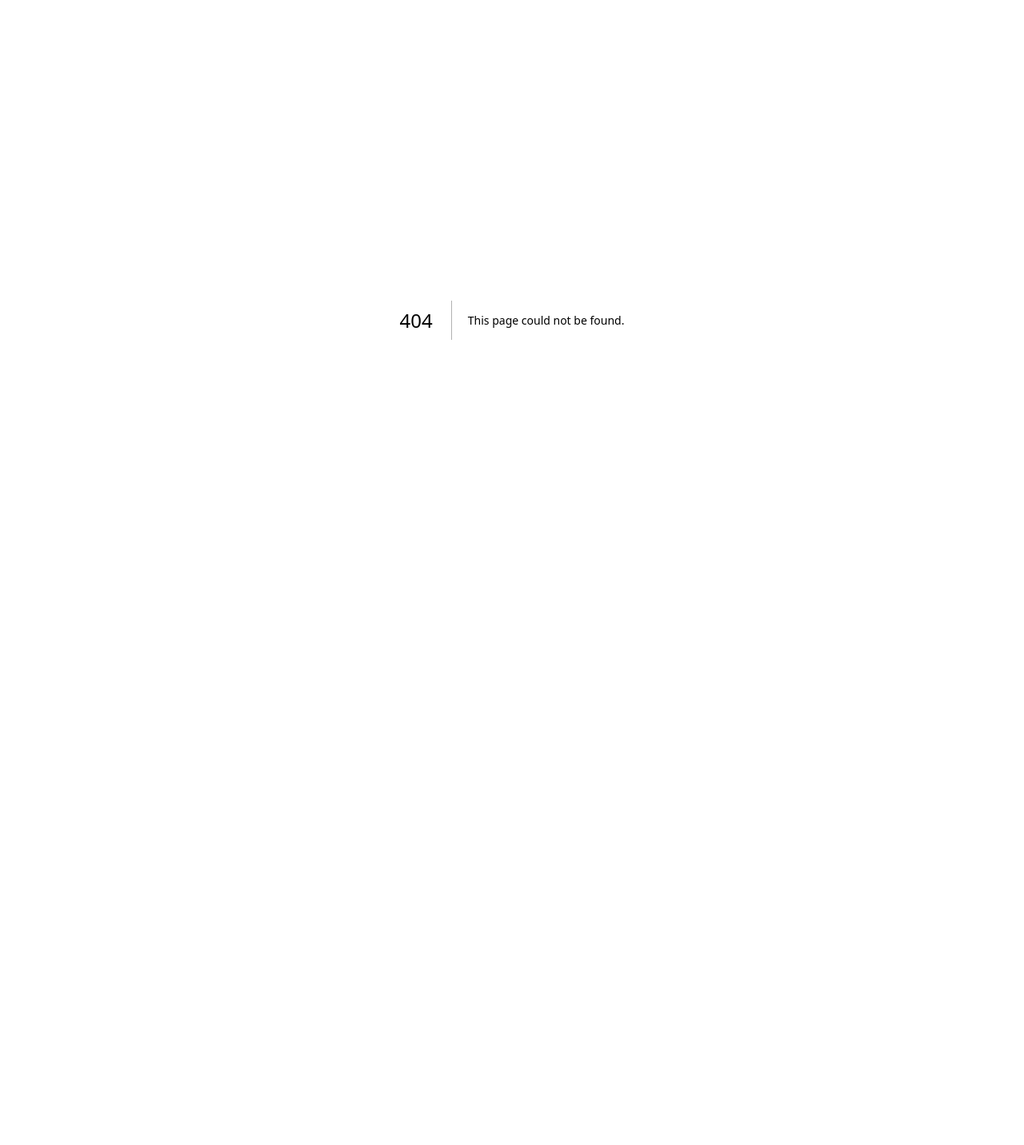
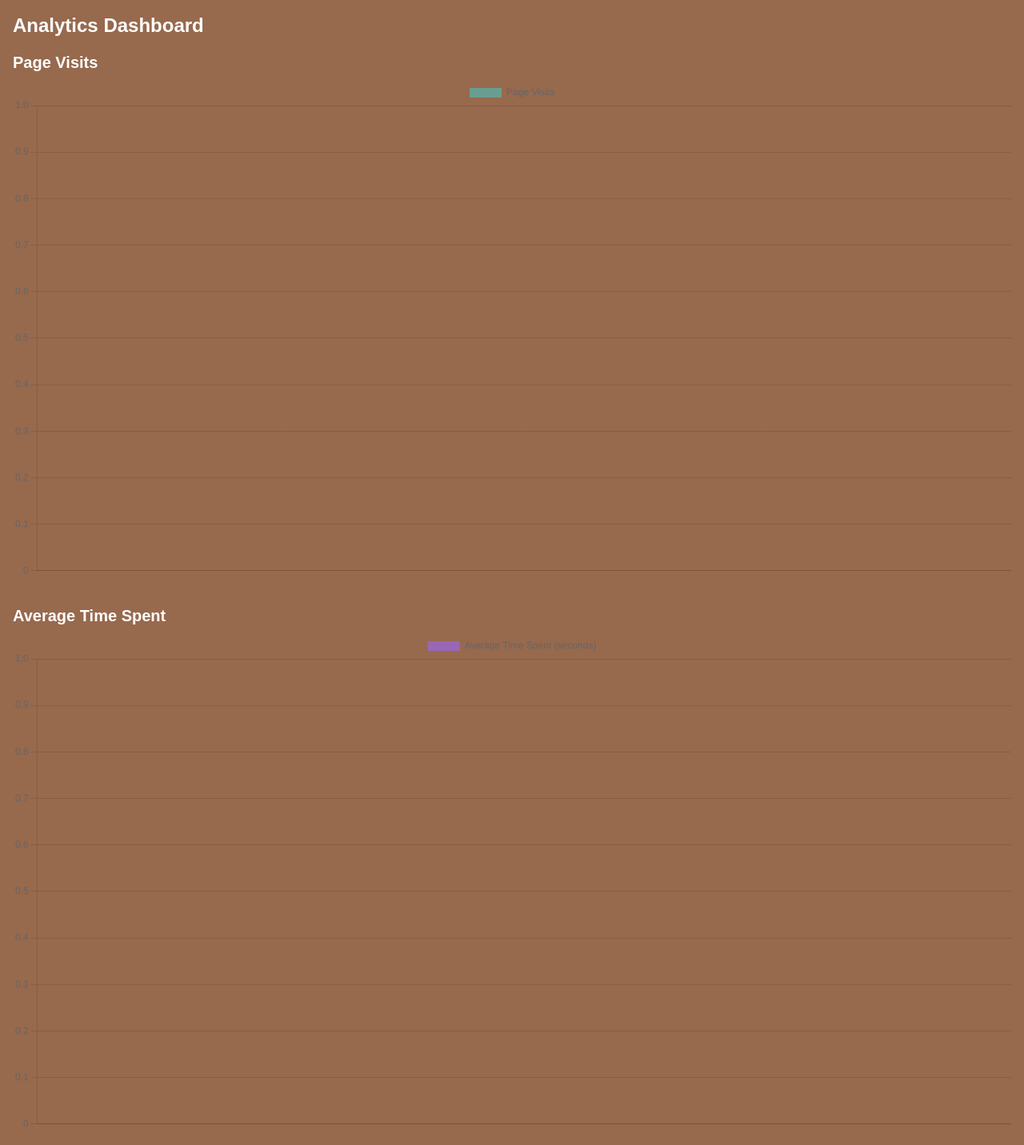
Before and after one commit to tijesunimi-5/dev-tijesunimi, a Next.js app: page /analytics in a window 1280 px wide. Before the commit this address had no page. Shown: the whole page at 80% size. Before the commit the page ends 800 px from the top, so only its background shows below. Built offline with nearby package versions, Linux system fonts and the light colour scheme.

Commit message:
added analytics

```diff
--- /dev/null
+++ b/app/analytics/page.tsx
@@ -0,0 +1,100 @@
+'use client';
+
+import { useEffect, useState } from 'react';
+import { Bar } from 'react-chartjs-2';
+import {
+  Chart as ChartJS,
+  CategoryScale,
+  LinearScale,
+  BarElement,
+  Title,
+  Tooltip,
+  Legend,
+} from 'chart.js';
+
+// Register Chart.js components
+ChartJS.register(CategoryScale, LinearScale, BarElement, Title, Tooltip, Legend);
+
+// Define the interface for analytics data
+interface AnalyticsData {
+  deviceId: string;
+  page: string;
+  visitTime: string;
+  timeSpent: number;
+}
+
+export default function AnalyticsPage() {
+  const [analytics, setAnalytics] = useState<AnalyticsData[]>([]);
+  const [loading, setLoading] = useState(true);
+
+  // Fetch analytics data
+  useEffect(() => {
+    const fetchAnalytics = async () => {
+      try {
+        const response = await fetch('/api/analytics');
+        const data = await response.json();
+        setAnalytics(data);
+        setLoading(false);
+      } catch (error) {
+        console.error('Error fetching analytics:', error);
+        setLoading(false);
+      }
+    };
+    fetchAnalytics();
+  }, []);
+
+  // Prepare data for charts
+  const pageVisits = analytics.reduce((acc, curr) => {
+    acc[curr.page] = (acc[curr.page] || 0) + 1;
+    return acc;
+  }, {} as Record<string, number>);
+
+  const avgTimeSpent = analytics.reduce((acc, curr) => {
+    if (!acc[curr.page]) {
+      acc[curr.page] = { total: 0, count: 0 };
+    }
+    acc[curr.page].total += curr.timeSpent;
+    acc[curr.page].count += 1;
+    return acc;
+  }, {} as Record<string, { total: number; count: number }>);
+
+  const chartDataVisits = {
+    labels: Object.keys(pageVisits),
+    datasets: [
+      {
+        label: 'Page Visits',
+        data: Object.values(pageVisits),
+        backgroundColor: 'rgba(75, 192, 192, 0.6)',
+      },
+    ],
+  };
+
+  const chartDataTime = {
+    labels: Object.keys(avgTimeSpent),
+    datasets: [
+      {
+        label: 'Average Time Spent (seconds)',
+        data: Object.keys(avgTimeSpent).map(
+          (page) => avgTimeSpent[page].total / avgTimeSpent[page].count
+        ),
+        backgroundColor: 'rgba(153, 102, 255, 0.6)',
+      },
+    ],
+  };
+
+  if (loading) return <div>Loading analytics...</div>;
+
+  return (
+    <div className="container mx-auto p-4">
+      <h1 className="text-2xl font-bold mb-4">Analytics Dashboard</h1>
+      <div className="mb-8">
+        <h2 className="text-xl font-semibold mb-2">Page Visits</h2>
+        <Bar data={chartDataVisits} options={{ responsive: true }} />
+      </div>
+      <div>
+        <h2 className="text-xl font-semibold mb-2">Average Time Spent</h2>
+        <Bar data={chartDataTime} options={{ responsive: true }} />
+      </div>
+    </div>
+  );
+}
--- /dev/null
+++ b/app/api/analytics/route.ts
@@ -0,0 +1,32 @@
+import { NextRequest, NextResponse } from 'next/server';
+import fs from 'fs/promises';
+import path from 'path';
+
+// Define the interface for analytics data
+interface AnalyticsData {
+  deviceId: string;
+  page: string;
+  visitTime: string;
+  timeSpent: number;
+}
+
+// Path to the analytics JSON file
+const filePath = path.join(process.cwd(), 'analytics.json');
+
+// GET handler to retrieve analytics data
+export async function GET(req: NextRequest) {
+  try {
+    let analytics: AnalyticsData[] = [];
+    try {
+      const fileData = await fs.readFile(filePath, 'utf-8');
+      analytics = JSON.parse(fileData);
+    } catch (error) {
+      // File doesn't exist, return empty array
+      analytics = [];
+    }
+    return NextResponse.json(analytics, { status: 200 });
+  } catch (error) {
+    console.error('Error reading analytics:', error);
+    return NextResponse.json({ error: 'Failed to fetch analytics' }, { status: 500 });
+  }
+}
--- /dev/null
+++ b/app/api/track/route.ts
@@ -0,0 +1,42 @@
+import { NextRequest, NextResponse } from 'next/server';
+import fs from 'fs/promises';
+import path from 'path';
+
+// Define the interface for the request body
+interface AnalyticsData {
+  deviceId: string;
+  page: string;
+  visitTime: string;
+  timeSpent: number;
+}
+
+// Path to the analytics JSON file
+const filePath = path.join(process.cwd(), 'analytics.json');
+
+// POST handler for tracking data
+export async function POST(req: NextRequest) {
+  try {
+    const data: AnalyticsData = await req.json();
+
+    // Read existing analytics data
+    let analytics: AnalyticsData[] = [];
+    try {
+      const fileData = await fs.readFile(filePath, 'utf-8');
+      analytics = JSON.parse(fileData);
+    } catch (error) {
+      // File doesn't exist, initialize empty array (file will be created on write)
+      analytics = [];
+    }
+
+    // Append new data
+    analytics.push(data);
+
+    // Write updated analytics to file
+    await fs.writeFile(filePath, JSON.stringify(analytics, null, 2));
+
+    return NextResponse.json({ message: 'Analytics recorded' }, { status: 200 });
+  } catch (error) {
+    console.error('Error saving analytics:', error);
+    return NextResponse.json({ error: 'Failed to record analytics' }, { status: 500 });
+  }
+}
--- a/app/page.tsx
+++ b/app/page.tsx
@@ -13,6 +13,7 @@ import ProjectSection from "@/components/ProjectSection";
 import Skillset from "@/components/Skillset";
 import ContactSection from "@/components/ContactSection";
 import Projects from "@/components/Projects";
+import PageTracker from "../components/PageTracker"
 
 gsap.registerPlugin(ScrollTrigger)
 
@@ -78,6 +79,7 @@ export default function Home() {
 
   return (
     <section className="py-10 relative w-screen overflow-x-hidden">
+      <PageTracker />
       <TabSection />
       <div id="hero" className="hero-section h-[90vh] px-5 pt-28 md:px-10 md:h-[90vh] lg:flex lg:justify-between lg:items-center xl:px-32">
         <div className="col1">
--- /dev/null
+++ b/components/PageTracker.tsx
@@ -0,0 +1,74 @@
+'use client';
+
+import { useEffect } from 'react';
+import { v4 as uuidv4 } from 'uuid';
+
+// Define the interface for analytics data
+interface AnalyticsData {
+  deviceId: string; // Added device ID
+  page: string;
+  visitTime: string;
+  timeSpent: number; // in seconds
+}
+
+const PageTracker: React.FC = () => {
+  useEffect(() => {
+    // Get or generate a unique device ID
+    let deviceId = localStorage.getItem('deviceId');
+    if (!deviceId) {
+      deviceId = uuidv4();
+      localStorage.setItem('deviceId', deviceId);
+    }
+
+    // Get current page URL and timestamp
+    const page = window.location.pathname;
+    const visitTime = new Date().toISOString();
+
+    // Store initial visit data in localStorage
+    const visitData: AnalyticsData = {
+      deviceId,
+      page,
+      visitTime,
+      timeSpent: 0,
+    };
+    localStorage.setItem('pageVisit', JSON.stringify(visitData));
+
+    // Function to calculate time spent and send data
+    const handleBeforeUnload = async () => {
+      const endTime = new Date();
+      const startTime = new Date(visitData.visitTime);
+      const timeSpent = Math.round((endTime.getTime() - startTime.getTime()) / 1000); // Time in seconds
+
+      // Update visit data with time spent
+      visitData.timeSpent = timeSpent;
+
+      try {
+        // Send data to API
+        await fetch('/api/track', {
+          method: 'POST',
+          headers: {
+            'Content-Type': 'application/json',
+          },
+          body: JSON.stringify(visitData),
+        });
+      } catch (error) {
+        console.error('Error sending analytics:', error);
+      }
+
+      // Clear page visit data after sending
+      localStorage.removeItem('pageVisit');
+    };
+
+    // Add event listener for when the user leaves the page
+    window.addEventListener('beforeunload', handleBeforeUnload);
+
+    // Cleanup event listener on component unmount
+    return () => {
+      window.removeEventListener('beforeunload', handleBeforeUnload);
+    };
+  }, []);
+
+  return null;
+};
+
+export default PageTracker;
--- a/components/Skillset.tsx
+++ b/components/Skillset.tsx
@@ -23,72 +23,72 @@ const Skillset = () => {
     },
     {
       name: 'JavaScript',
-      level: 'Intermediate',
+      level: 'Advanced',
       description: 'Skilled in writing clean and efficient JavaScript code.',
-      rating: 78,
+      rating: 70,
       icon: <DiJavascript className='inline' />
     },
     {
       name: 'React',
       level: 'Intermediate',
       description: 'Experienced in building dynamic user interfaces with React.',
-      rating: 75,
+      rating: 65,
       icon: <RiReactjsLine className='inline' />
     },
     {
       name: 'TypeScript',
       level: 'Intermediate',
       description: 'Proficient in using TypeScript for type-safe JavaScript development.',
-      rating: 70,
+      rating: 62,
       icon: <SiTypescript className='inline' />
     },
     {
       name: 'Next.js',
       level: 'Intermediate',
       description: 'Experienced in building server-rendered applications with Next.js.',
-      rating: 82,
+      rating: 67,
       icon: <RiNextjsLine className='inline' />
     },
     {
       name: 'Tailwind CSS',
-      level: 'Intermediate',
+      level: 'Advanced',
       description: 'Skilled in using Tailwind CSS for utility-first styling.',
-      rating: 85,
+      rating: 69,
       icon: <RiTailwindCssLine className='inline' />
     },
     {
       name: 'Node.js',
-      level: 'beginner',
+      level: 'Beginner',
       description: 'Familiar with building server-side applications using Node.js.',
-      rating: 50,
+      rating: 40,
       icon: <FaNodeJs className='inline' />
     },
     {
       name: "Express.js",
-      level: 'beginner',
+      level: 'Beginner',
       description: 'Basic understanding of building web applications with Express.js.',
-      rating: 50,
+      rating: 40,
       icon: null
     },
     {
       name: 'MongoDB',
-      level: 'intermediate',
+      level: 'Intermediate',
       description: 'Familiar with NoSQL databases and basic CRUD operations in MongoDB.',
       icon: <DiMongodb className='inline' />,
-      rating: 40,
+      rating: 61,
     },
     {
       name: 'Python',
-      level: 'beginner',
+      level: 'Beginner',
       description: 'Basic knowledge of Python programming and scripting.',
-      rating: 50,
+      rating: 40,
       icon: <FaPython className='inline' />
     },
     {
       name: 'scikit-learn',
-      level: 'beginner',
+      level: 'Beginner',
       description: 'Familiar with machine learning concepts and basic usage of scikit-learn library.',
-      rating: 50,
+      rating: 40,
       icon: <SiScikitlearn className='inline' />
     },
   ]
--- a/package.json
+++ b/package.json
@@ -10,13 +10,17 @@
     "format": "biome format --write"
   },
   "dependencies": {
+    "@types/uuid": "^10.0.0",
+    "chart.js": "^4.5.0",
     "framer-motion": "^12.23.12",
     "gsap": "^3.13.0",
     "lucide-react": "^0.542.0",
     "next": "15.5.2",
     "react": "19.1.0",
+    "react-chartjs-2": "^5.3.0",
     "react-dom": "19.1.0",
-    "react-icons": "^5.5.0"
+    "react-icons": "^5.5.0",
+    "uuid": "^11.1.0"
   },
   "devDependencies": {
     "@biomejs/biome": "2.2.0",
```
Also changed, not shown: 1 other file (tests, documents, lock files or other folders).
